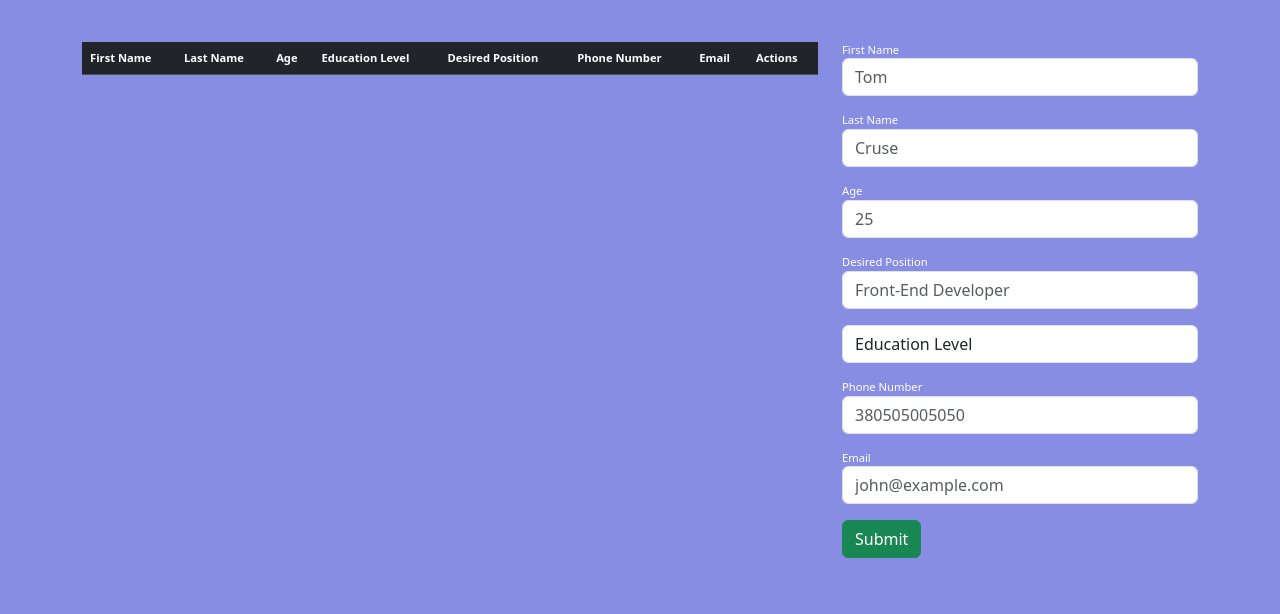
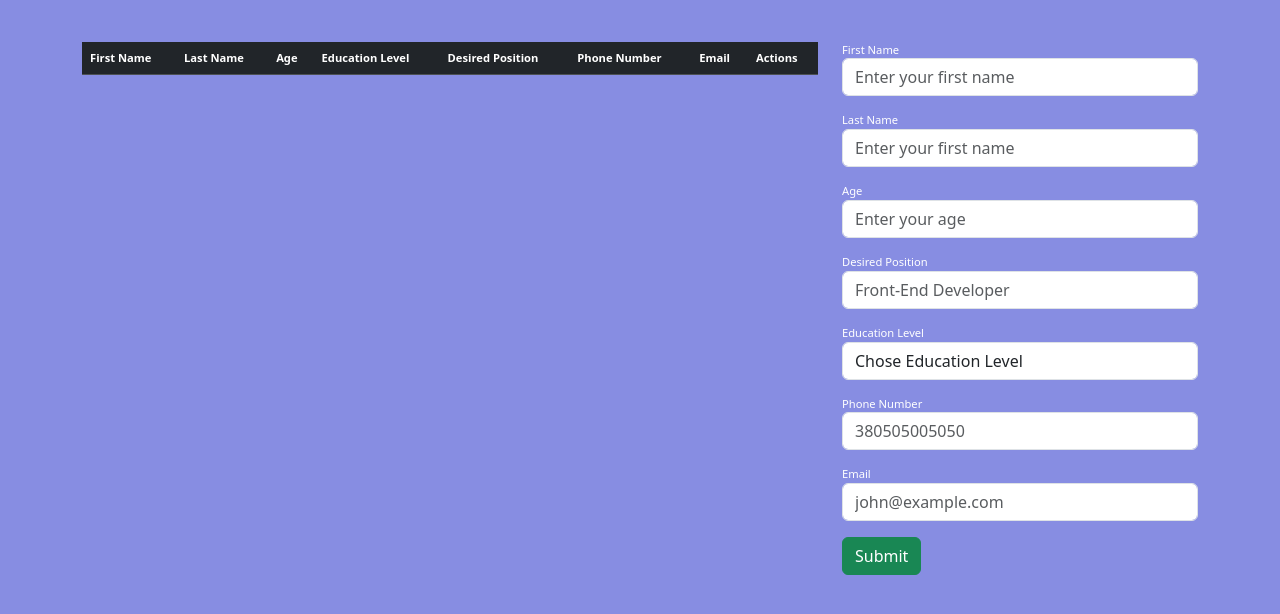
Before and after one commit to Andriiy007/project-js-fundamentals, a plain HTML site: page index.html in a window 1280 px wide. Shown: the part 112-726 px from the top of the page. Drawn offline with nearby package versions, Linux system fonts and the light colour scheme.

Commit message:
Update index.html

```diff
--- a/index.html
+++ b/index.html
@@ -43,7 +43,7 @@
                 class="form-control"
                 id="firstName"
                 type="text"
-                placeholder="Tom"
+                placeholder="Enter your first name"
               />
             </div>
             <div class="mb-3">
@@ -52,7 +52,7 @@
                 class="form-control"
                 id="lastName"
                 type="text"
-                placeholder="Cruse"
+                placeholder="Enter your first name"
               />
             </div>
             <div class="mb-3">
@@ -61,7 +61,7 @@
                 class="form-control"
                 id="age"
                 type="text"
-                placeholder="25"
+                placeholder="Enter your age"
               />
             </div>
             <div class="mb-3">
@@ -74,8 +74,9 @@
               />
             </div>
             <div class="mb-3">
+              <label for="educationLevel">Education Level</label>
               <select class="form-control" id="educationLevel">
-                <option value="" disabled selected>Education Level</option>
+                <option value="" disabled selected>Chose Education Level</option>
                 <option value="Primary school only">Primary school only</option>
                 <option value="High School, no degree">
                   High School, no degree
```
